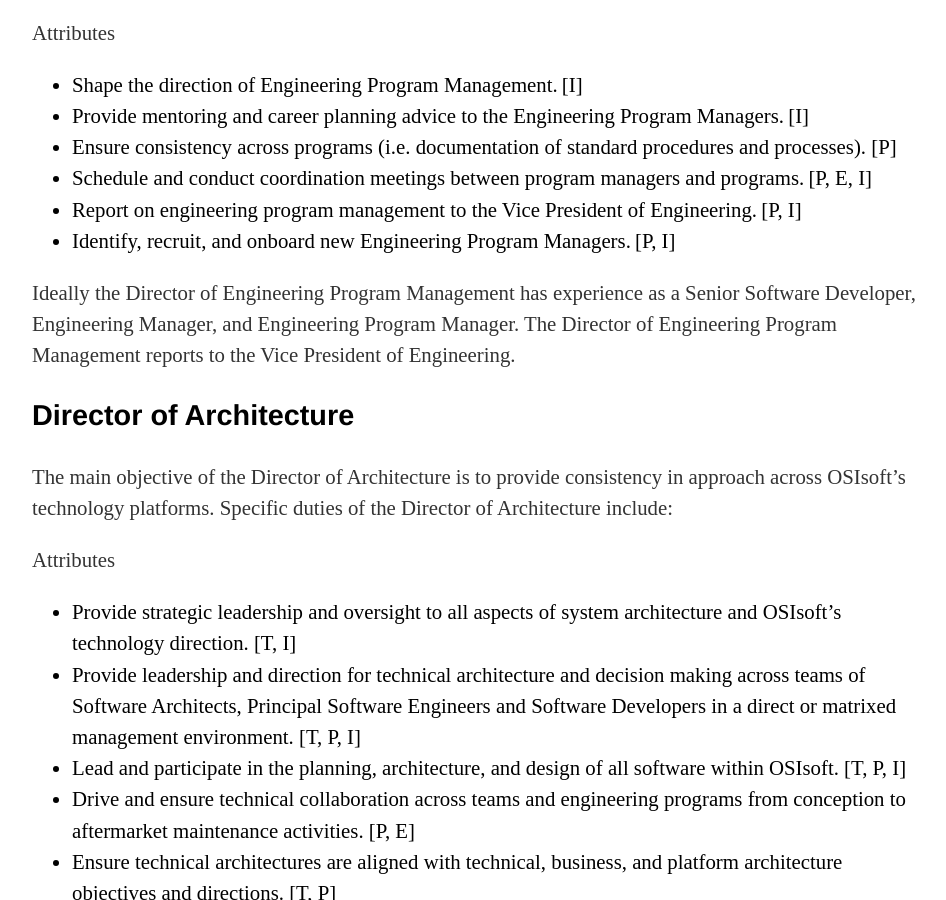
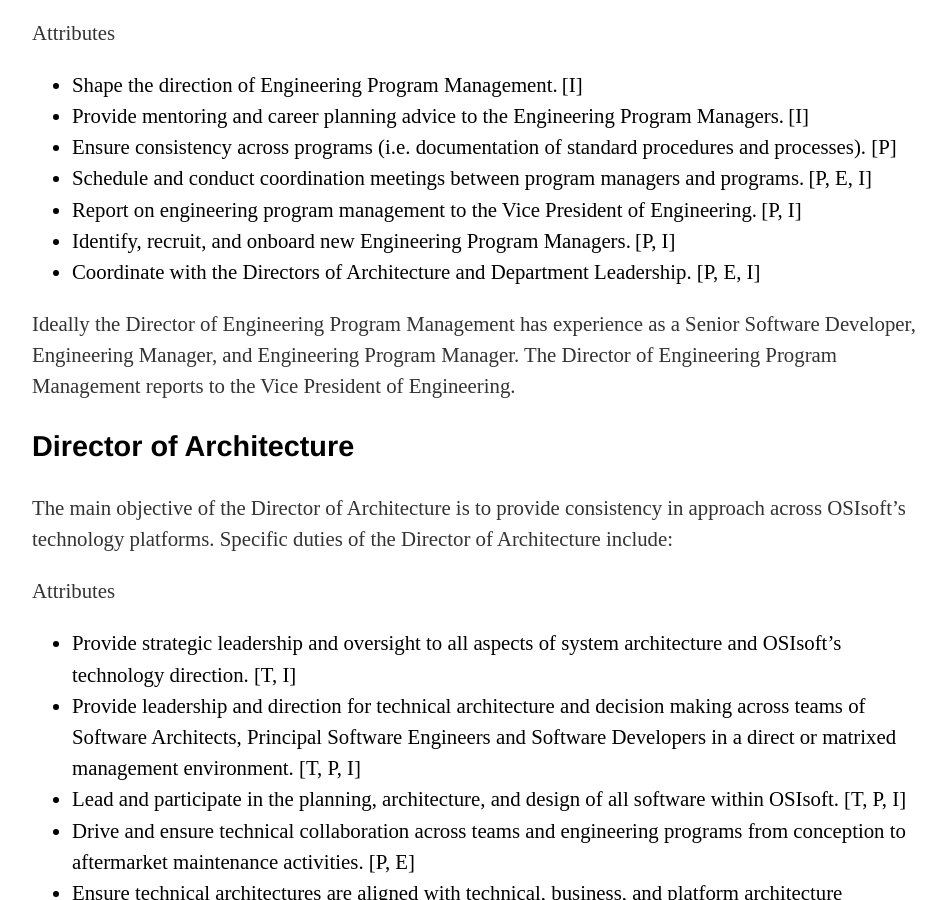
Before and after one commit to OSIEng/osieng.github.io, a Jekyll site: the page built from leadership_track/index.html, in a window 1280 px wide and 900 px high, scrolled down 7796 px. Shown: the whole window, without its empty margins (160-1106 px from the left). Built offline with Jekyll 4.4.1, drawn with Linux system fonts in a browser that asks for light colours.

Commit message:
Update index.html

```diff
--- a/leadership_track/index.html
+++ b/leadership_track/index.html
@@ -171,6 +171,7 @@
 <li>Schedule and conduct coordination meetings between program managers and programs. [P, E, I] </li>
 <li>Report on engineering program management to the Vice President of Engineering. [P, I] </li>
 <li>Identify, recruit, and onboard new Engineering Program Managers. [P, I] </li>
+<li>Coordinate with the Directors of Architecture and Department Leadership. [P, E, I]</li>
 </ul>
 </p>
 <p>
```
